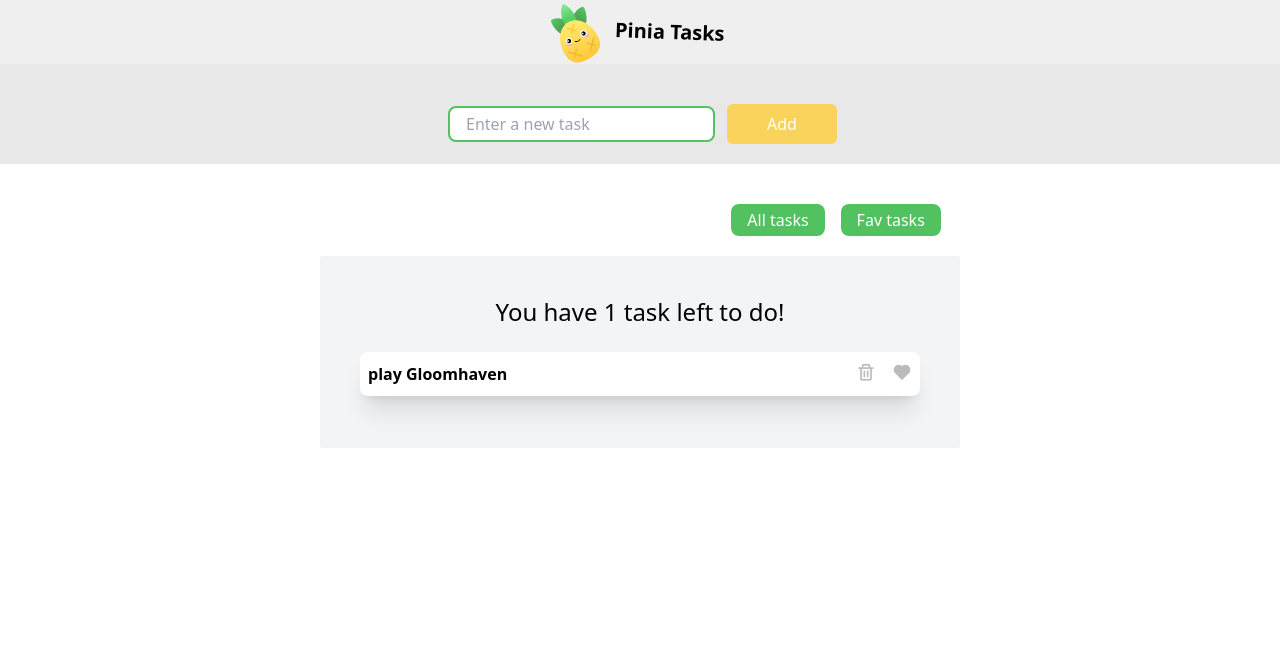
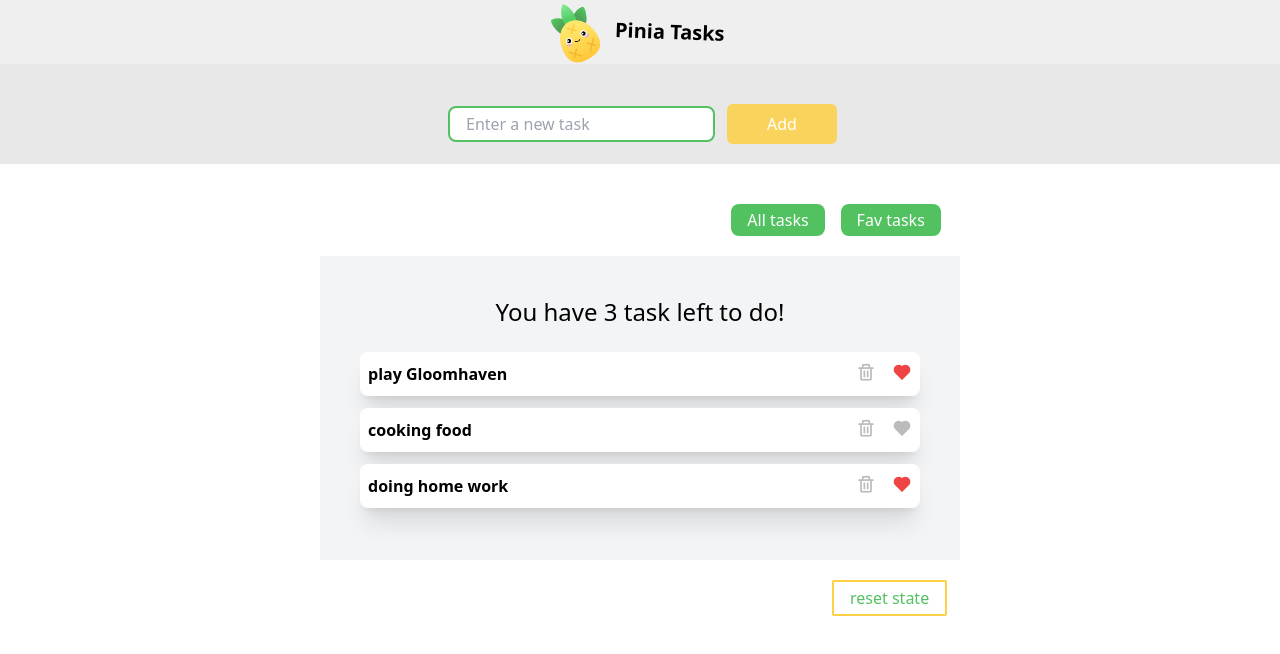
Before and after one commit to YoniBcha/vue-pinia, a Vue app: page / in a window 1280 px wide. Shown: the top 654 px of the page. Built offline with nearby package versions, Linux system fonts and the light colour scheme; data requests are answered from the project's data file.

Commit message:
finally all done

```diff
--- a/data/db.json
+++ b/data/db.json
@@ -3,7 +3,17 @@
     {
       "id": "2",
       "title": "play Gloomhaven",
+      "isFav": true
+    },
+    {
+      "id": "6016",
+      "title": "cooking food",
       "isFav": false
+    },
+    {
+      "id": "38c0",
+      "title": "doing home work",
+      "isFav": true
     }
   ]
 }
--- a/src/App.vue
+++ b/src/App.vue
@@ -65,6 +65,12 @@
         <TaskDetail :task="task" />
       </div>
     </div>
+    <button
+      @click="taskStore.$reset"
+      class="px-4 py-1 border-2 border-[#ffcf45] ml-[65%] mt-5 rounded-sm text-[#52c160]"
+    >
+      reset state
+    </button>
   </main>
 </template>
 
@@ -80,6 +86,8 @@ export default {
   components: { TaskDetail, TaskForm },
   setup() {
     const taskStore = useTaskStore();
+    // we can use storeToRefs() function to eliminate taskstore.addtasks like that or automatically use function
+    // that are found on taskstore.js pinia file with out calling taskstore object
 
     // featch the data
     taskStore.getTasks();
```
